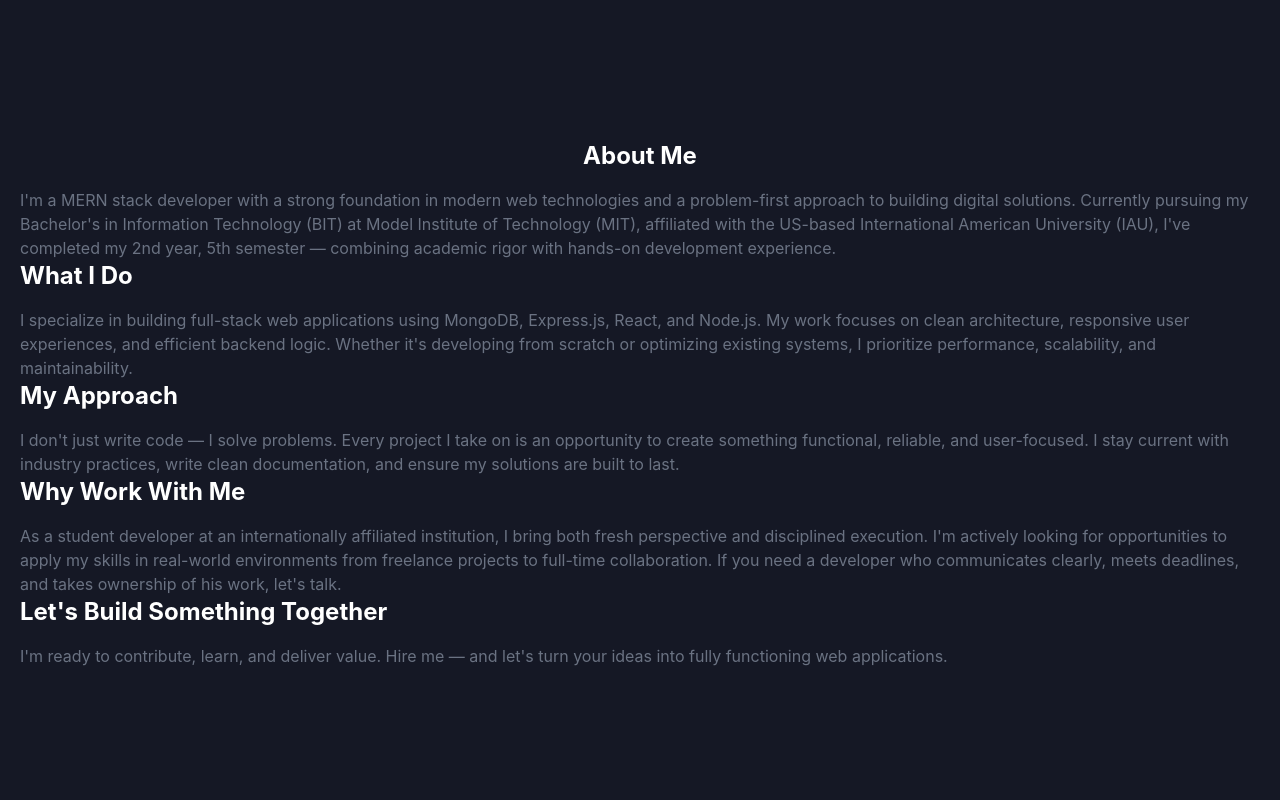
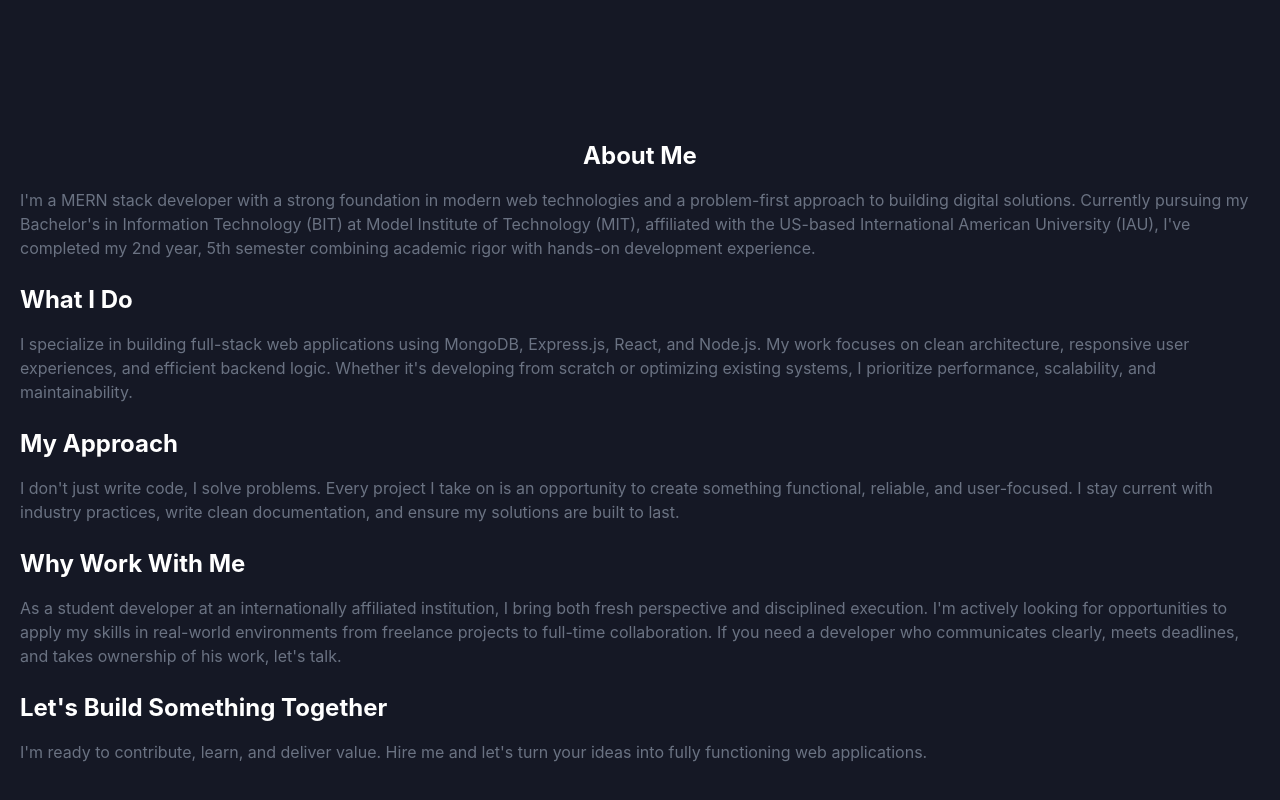
Before and after one commit to Mikmar-Tamang/MLST-Portfolio, a React (Vite) app in the folder frontend/: page / in a window 1280 px wide. Shown: the part 2104-2904 px from the top of the page. Built offline with nearby package versions, Linux system fonts and the light colour scheme; no server answers.

Commit message:
change in about me

```diff
--- a/frontend/src/sections/About.tsx
+++ b/frontend/src/sections/About.tsx
@@ -4,16 +4,16 @@
   return (
     <section id="about" className="min-h-screen py-16 px-5">
       <h1 className="text-2xl font-bold mb-4 text-center">About Me</h1>
-      <p className="text-gray-500">
+      <p className="text-gray-500 mb-6">
        I'm a MERN stack developer with a strong foundation in modern web technologies
        and a problem-first approach to building digital solutions. Currently pursuing
        my Bachelor's in Information Technology (BIT) at Model Institute of Technology (MIT),
         affiliated with the US-based International American University (IAU), I've completed my
-         2nd year, 5th semester — combining academic rigor with hands-on development experience.
+         2nd year, 5th semester combining academic rigor with hands-on development experience.
       </p>
 
       <h1 className="text-2xl font-bold mb-4">What I Do</h1>
-      <p className="text-gray-500">
+      <p className="text-gray-500 mb-6">
        I specialize in building full-stack web applications using MongoDB, Express.js, React, and Node.js.
         My work focuses on clean architecture, responsive user experiences, and efficient backend logic.
          Whether it's developing from scratch or optimizing existing systems, I prioritize performance,
@@ -21,14 +21,14 @@
       </p>
 
       <h1 className="text-2xl font-bold mb-4">My Approach</h1>
-      <p className="text-gray-500">
-       I don't just write code — I solve problems. Every project I take on is an opportunity to create something
+      <p className="text-gray-500 mb-6">
+       I don't just write code, I solve problems. Every project I take on is an opportunity to create something
        functional, reliable, and user-focused. I stay current with industry practices, write clean documentation,
        and ensure my solutions are built to last.
       </p>
 
       <h1 className="text-2xl font-bold mb-4">Why Work With Me</h1>
-      <p className="text-gray-500">
+      <p className="text-gray-500 mb-6">
        As a student developer at an internationally affiliated institution, I bring both fresh perspective and
        disciplined execution. I'm actively looking for opportunities to apply my skills in real-world environments
        from freelance projects to full-time collaboration. If you need a developer who communicates clearly, meets
@@ -36,8 +36,8 @@
       </p>
 
       <h1 className="text-2xl font-bold mb-4">Let's Build Something Together</h1>
-      <p className="text-gray-500">
-       I'm ready to contribute, learn, and deliver value. Hire me — and let's turn your ideas into fully
+      <p className="text-gray-500 mb-6">
+       I'm ready to contribute, learn, and deliver value. Hire me and let's turn your ideas into fully
         functioning web applications.
       </p>
 
```
